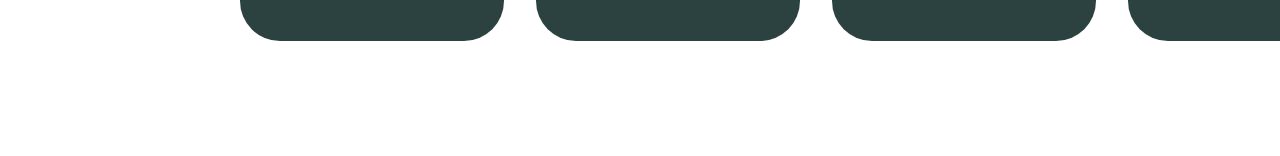
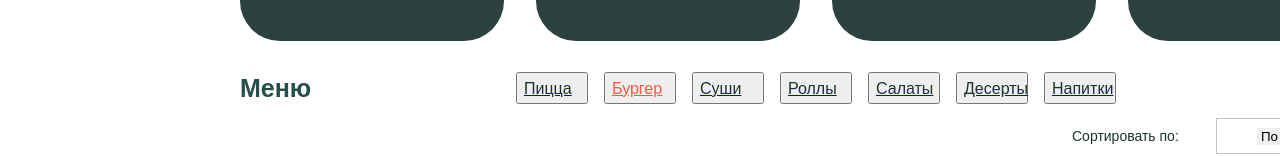
Before and after one commit to Ismatsan/food_planet, a React (Create React App) app: page / in a window 1280 px wide. Shown: the part 1128-1284 px from the top of the page. Before the commit the page ends 1206 px from the top, so only its background shows below. Built offline with nearby package versions, Linux system fonts and the light colour scheme.

Commit message:
feat: added_SecondBlok.js_&_SecondBlok.module.css

```diff
--- a/src/App.css
+++ b/src/App.css
@@ -20,3 +20,11 @@
     left: 240px;
     top: 656px;
 }
+
+.secondBlok{
+    position: absolute;
+    width: 1152px;
+    height: 1014px;
+    left: 224px;
+    top: 1230px;
+}
--- a/src/App.js
+++ b/src/App.js
@@ -5,6 +5,7 @@
 import style from './App.css';
 import Delivery from "./components/FirstDispley/Delivery/Delivery";
 import FirstBlok from "./components/FirstBlok/FirstBlok";
+import SecondBlok from "./components/SecondBlok/SecondBlok";
 
 const App = () => {
     return (
@@ -17,6 +18,9 @@
             <div className={style.firstBlok}>
                 <FirstBlok/>
             </div>
+            <div className={style.secondBlok}>
+                <SecondBlok/>
+            </div>
             <Footer/>
         </div>
     );
--- a/src/components/FirstBlok/FirstBlok.js
+++ b/src/components/FirstBlok/FirstBlok.js
@@ -34,6 +34,32 @@
             <div className={style.chburgers}>
                 <Cheeseburger/>
             </div>
+            <div className={style.sBlok}>
+                <p className={style.menue}>Меню</p>
+            </div>
+            <div className={style.menu2}>
+                <a href="./" target="_blank">
+                    <button className={style.pizza2}>Пицца</button>
+                </a>
+                <a href="./" target="_blank">
+                    <button className={style.burger2}>Бургер</button>
+                </a>
+                <a href="./" target="_blank">
+                    <button className={style.sushi2}>Суши</button>
+                </a>
+                <a href="./" target="_blank">
+                    <button className={style.rols2}>Роллы</button>
+                </a>
+                <a href="./" target="_blank">
+                    <button className={style.salads2}>Салаты</button>
+                </a>
+                <a href="./" target="_blank">
+                    <button className={style.desserts2}>Десерты</button>
+                </a>
+                <a href="./" target="_blank">
+                    <button className={style.salads2}>Напитки</button>
+                </a>
+            </div>
         </>
     );
 };
--- a/src/components/FirstBlok/FirstBlok.module.css
+++ b/src/components/FirstBlok/FirstBlok.module.css
@@ -149,3 +149,144 @@
     background: #2B4241;
     border-radius: 40px;
 }
+
+.sBlok{
+    position: absolute;
+    width: 1152px;
+    height:32px;
+    left: 240px;
+    top: 1200px;
+}
+
+.menue{
+    position: absolute;
+    width: 122px;
+    height: 32px;
+    left: 0;
+    top: 0;
+    margin: 0;
+    font-style: normal;
+    font-weight: 900;
+    font-size: 25px;
+    line-height: 29px;
+    display: flex;
+    align-items: center;
+    color: #254F4C;
+}
+
+.menu2{
+    display: flex;
+    justify-content: space-between;
+    position: absolute;
+    width: 600px;
+    height: 32px;
+    left: 516px;
+    top: 1200px;
+}
+
+.pizza2{
+    width: 72px;
+    height: 32px;
+    left: 516px;
+    top: 656px;
+    font-style: normal;
+    font-weight: 400;
+    font-size: 16px;
+    line-height: 19px;
+    display: flex;
+    align-items: center;
+    text-align: center;
+    color: #1D3130;
+
+}
+
+.burger2{
+    width: 72px;
+    height: 32px;
+    left: 604px;
+    top: 656px;
+    font-style: normal;
+    font-weight: 400;
+    font-size: 16px;
+    line-height: 19px;
+    display: flex;
+    align-items: center;
+    text-align: center;
+    text-decoration-line: underline;
+    color: #FF583E;
+}
+
+.sushi2{
+    width: 72px;
+    height: 32px;
+    left: 692px;
+    top: 656px;
+    font-style: normal;
+    font-weight: 400;
+    font-size: 16px;
+    line-height: 19px;
+    display: flex;
+    align-items: center;
+    text-align: center;
+    color: #1D3130;
+}
+
+.rols2{
+    width: 72px;
+    height: 32px;
+    left: 780px;
+    top: 656px;
+    font-style: normal;
+    font-weight: 400;
+    font-size: 16px;
+    line-height: 19px;
+    display: flex;
+    align-items: center;
+    text-align: center;
+    color: #1D3130;
+}
+
+.salads2{
+    width: 72px;
+    height: 32px;
+    left: 868px;
+    top: 656px;
+    font-style: normal;
+    font-weight: 400;
+    font-size: 16px;
+    line-height: 19px;
+    display: flex;
+    align-items: center;
+    text-align: center;
+    color: #1D3130;
+}
+
+.desserts2{
+    width: 72px;
+    height: 32px;
+    left: 956px;
+    top: 656px;
+    font-style: normal;
+    font-weight: 400;
+    font-size: 16px;
+    line-height: 19px;
+    display: flex;
+    align-items: center;
+    text-align: center;
+    color: #1D3130;
+}
+
+.beverages2{
+    width: 72px;
+    height: 32px;
+    left: 1044px;
+    top: 656px;
+    font-style: normal;
+    font-weight: 400;
+    font-size: 16px;
+    line-height: 19px;
+    display: flex;
+    align-items: center;
+    text-align: center;
+    color: #1D3130;
+}
--- /dev/null
+++ b/src/components/SecondBlok/SecondBlok.js
@@ -0,0 +1,22 @@
+import React from 'react';
+import style from './SecondBlok.module.css';
+
+const SecondBlok = () => {
+    return (
+        <>
+            <div className={style.sorter}>
+                <p className={style.sort}>Сортировать по: </p>
+                <ul className={style.rectangle}>
+                    <select id="food" className={style.select}>
+                        <option value="">По умолчанию</option>
+                        <option value="Pizzas">Пиццы</option>
+                        <option value="Cheeseburgers">Чизбургеры</option>
+                        <option value="Drinks">Напитки</option>
+                    </select>
+                </ul>
+            </div>
+        </>
+    );
+};
+
+export default SecondBlok;
--- /dev/null
+++ b/src/components/SecondBlok/SecondBlok.module.css
@@ -0,0 +1,36 @@
+.sorter{
+    width: 304px;
+    height: 40px;
+    left: 1072px;
+    top: 1230px;
+}
+
+.sort{
+    position: absolute;
+    width: 136px;
+    height: 40px;
+    left: 1072px;
+    top: 1230px;
+    font-style: normal;
+    font-weight: 400;
+    font-size: 14px;
+    line-height: 16px;
+    display: flex;
+    align-items: center;
+    color: #1D3130;
+}
+
+.rectangle{
+    position: absolute;
+    display: flex;
+    align-items: center;
+    width: 160px;
+    height: 34px;
+    left: 1216px;
+    top: 1230px;
+    border: 1px solid #C4C4C4;
+}
+
+.select{
+    border: none;
+}
```
